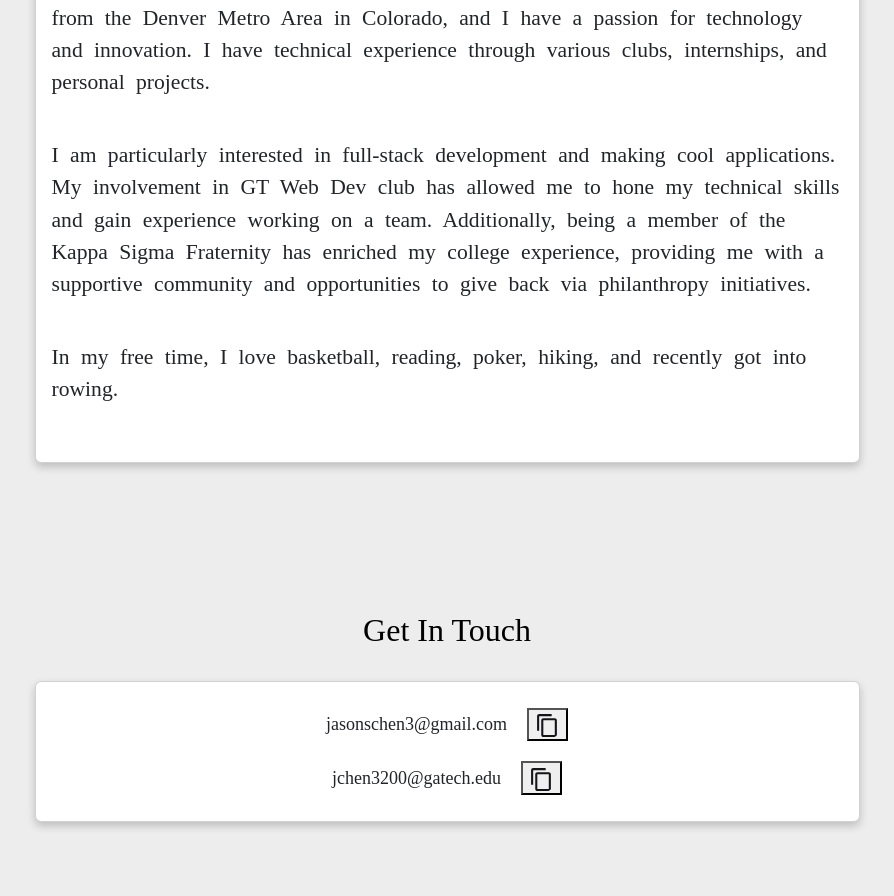
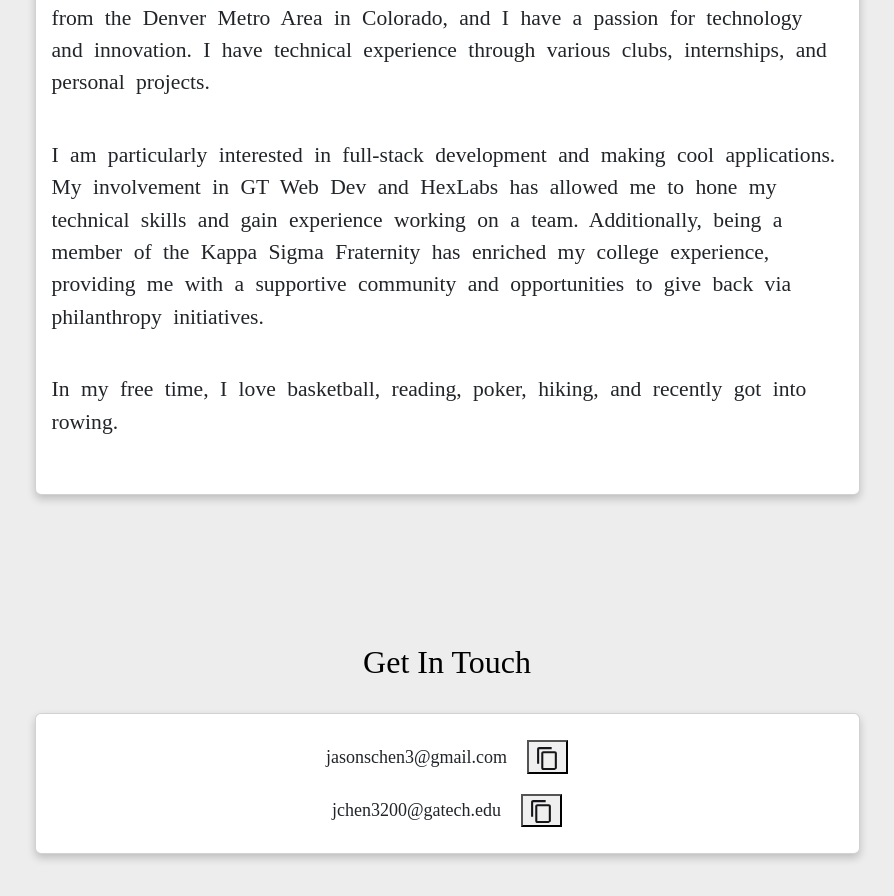
Before and after one commit to jasonschen3/personal-site, a website: page index.html in a window 1280 px wide. Shown: the part 4124-5020 px from the top of the page, without its empty margins (193-1087 px from the left). Drawn offline with nearby package versions, Linux system fonts and the light colour scheme; some packages are replaced by stand-ins of ours; a script that the page names is missing; a web font is replaced by a local one.

Commit message:
Edit bio

```diff
--- a/index.html
+++ b/index.html
@@ -129,12 +129,12 @@
                 </p>
                 <p>
                   I am particularly interested in full-stack development and
-                  making cool applications. My involvement in GT Web Dev club
-                  has allowed me to hone my technical skills and gain experience
-                  working on a team. Additionally, being a member of the Kappa
-                  Sigma Fraternity has enriched my college experience, providing
-                  me with a supportive community and opportunities to give back
-                  via philanthropy initiatives.
+                  making cool applications. My involvement in GT Web Dev and
+                  HexLabs has allowed me to hone my technical skills and gain
+                  experience working on a team. Additionally, being a member of
+                  the Kappa Sigma Fraternity has enriched my college experience,
+                  providing me with a supportive community and opportunities to
+                  give back via philanthropy initiatives.
                 </p>
                 <p>
                   In my free time, I love basketball, reading, poker, hiking,
```
